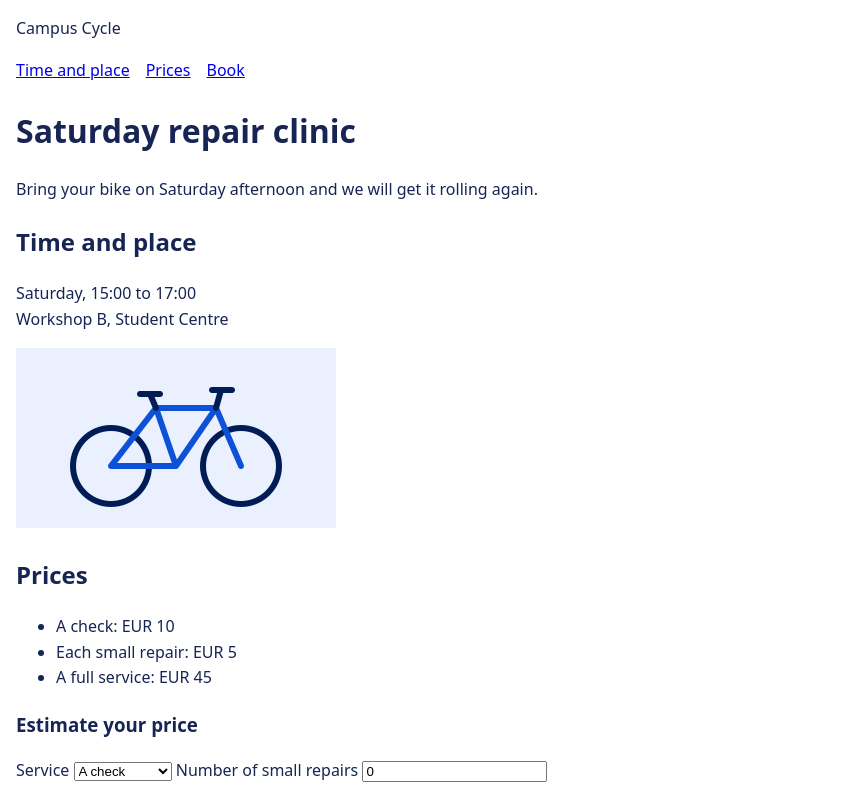
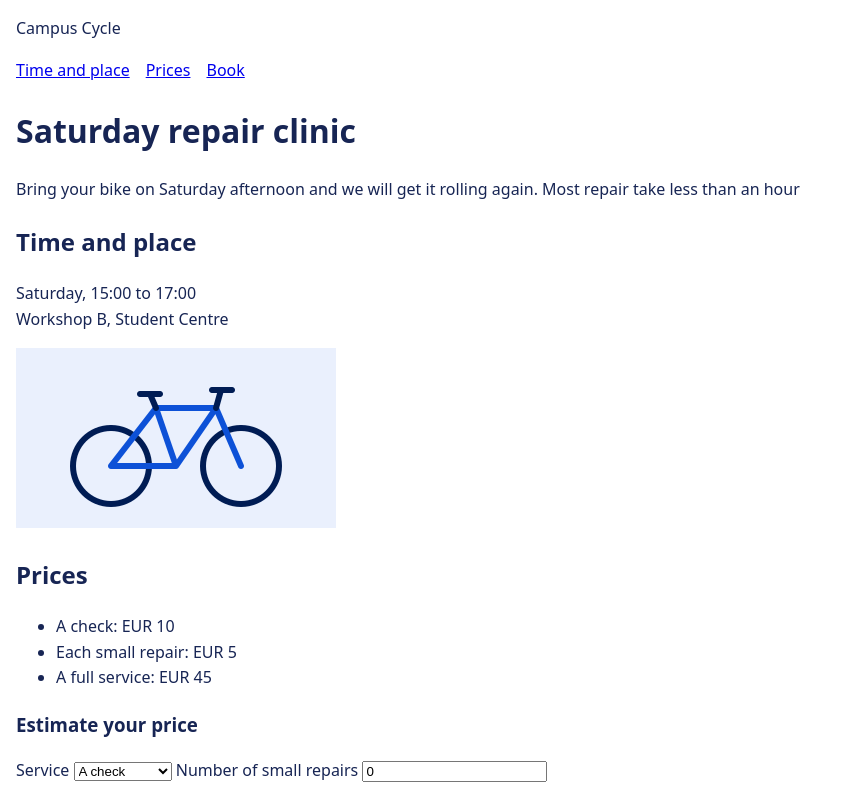
Before and after one commit to huy1652/w1-the-clinic-page-v5, a plain HTML site: page index.html in a window 1280 px wide. Shown: the top 797 px of the page, without its empty margins (0-847 px from the left). Drawn offline with Linux system fonts and the light colour scheme.

Commit message:
Say how long most repairs take, so riders can plan their Saturday

```diff
--- a/index.html
+++ b/index.html
@@ -18,7 +18,7 @@
       <a href="#book">Book</a>
     </nav>
     <h1>Saturday repair clinic</h1>
-    <p>Bring your bike on Saturday afternoon and we will get it rolling again.</p>
+    <p>Bring your bike on Saturday afternoon and we will get it rolling again. Most repair take less than an hour</p>
   </header>
 
   <main>
```
